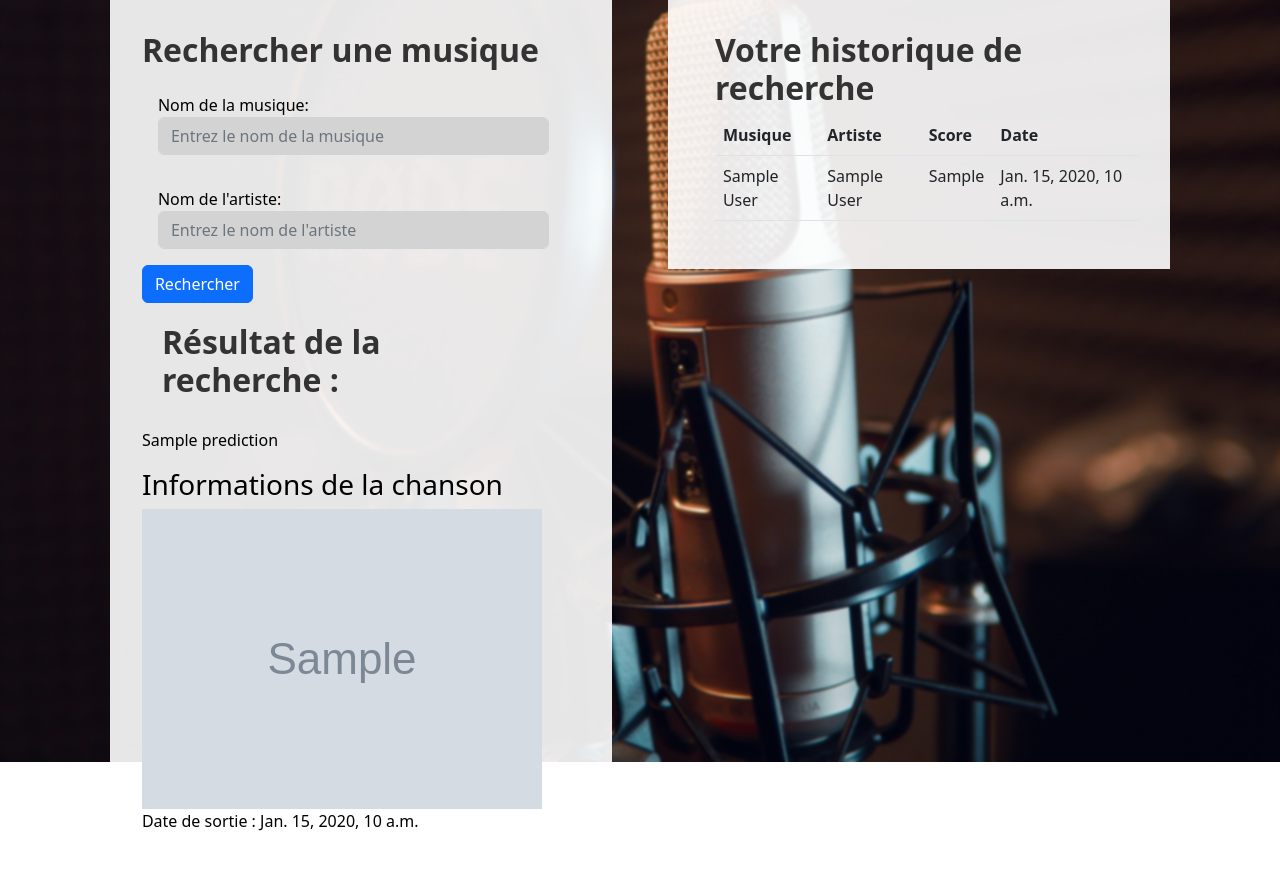
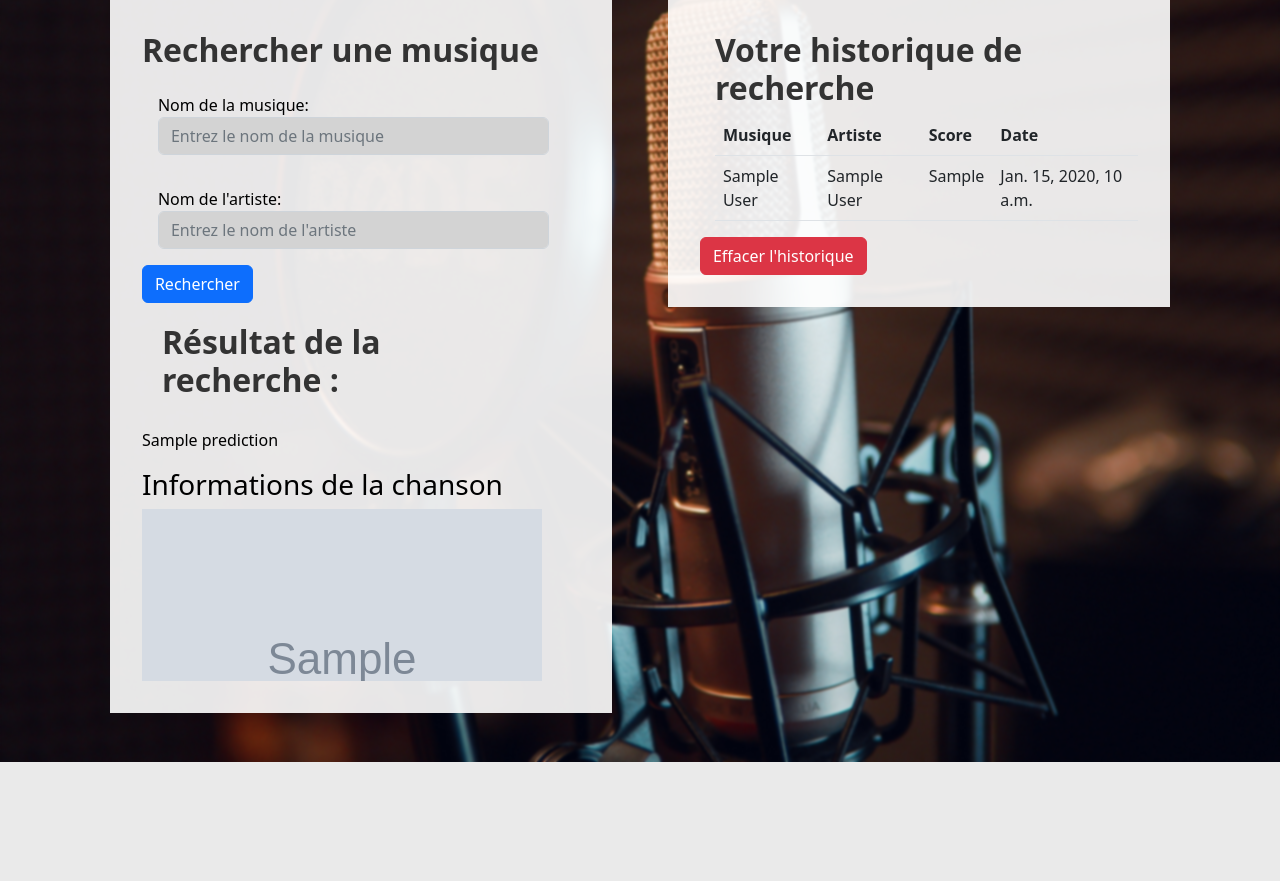
Before and after one commit to Thomas-Dulompont/ProjetRecapitulatif-MachineLearning, a Django app: template Django/accounts/templates/accounts/profil.html in a window 1280 px wide. Shown: the part 167-1048 px from the top of the page. After the commit the page ends 929 px from the top, so only its background shows below. Run offline with Django 4.2, Linux system fonts and the light colour scheme; tables that the repository leaves empty hold one stand-in row (values such as "Sample post"); the template is opened without the code that fills it: values that come from a table or form of the project are taken from there, most other values are stand-ins (such as "Sample title", 1, 10 or a date in 2020); grey boxes marked "Sample" are stand-in pictures; some libraries are stand-ins or nearby versions.

Commit message:
feat: Ajout de la fonctionnalité suppression de l'historique

```diff
--- a/Django/accounts/templates/accounts/profil.html
+++ b/Django/accounts/templates/accounts/profil.html
@@ -34,7 +34,7 @@
               <label for="artist_name">Nom de l'artiste:</label>
               {{form.artist_name|add_class:"form-control"}}
             </div>
-            <button type="submit" class="btn btn-primary">Rechercher</button>
+            <button type="submit" class="btn btn-primary" name="search_music">Rechercher</button>
           </form>
           <div style="padding: 20px;"><h2>Résultat de la recherche :</h2></div>
 
@@ -50,7 +50,6 @@
                 Your browser does not support the audio element.
               </audio>
             {% endif %}
-          <p>Date de sortie : {{ prediction.release_date }}</p>
           {% endif %}
         </div>
       </div>
@@ -78,6 +77,10 @@
             </tbody>
           </table>
         </div>
+        <form method="post">
+          {% csrf_token %}
+          <button type="submit" class="btn btn-danger" name="delete_history">Effacer l'historique</button>
+      </form>
       </div>
   </div>
 
--- a/Django/static/css/profil.css
+++ b/Django/static/css/profil.css
@@ -78,12 +78,19 @@ height: 40px;
 
 .container-search {
   padding-right: 15px;
+  max-height: 650px;
+  overflow: scroll;
 }
 
 .container-history {
   padding-left: 15px;
-  max-height: 500px;
+  max-height: 650px;
   overflow: scroll;
+}
+
+.container-search img {
+  max-width: 100%;
+  height: auto;
 }
 
 @media (max-width: 768px) {
```
Also changed, not shown: Django/accounts/views.py (+39 -32 lines).
